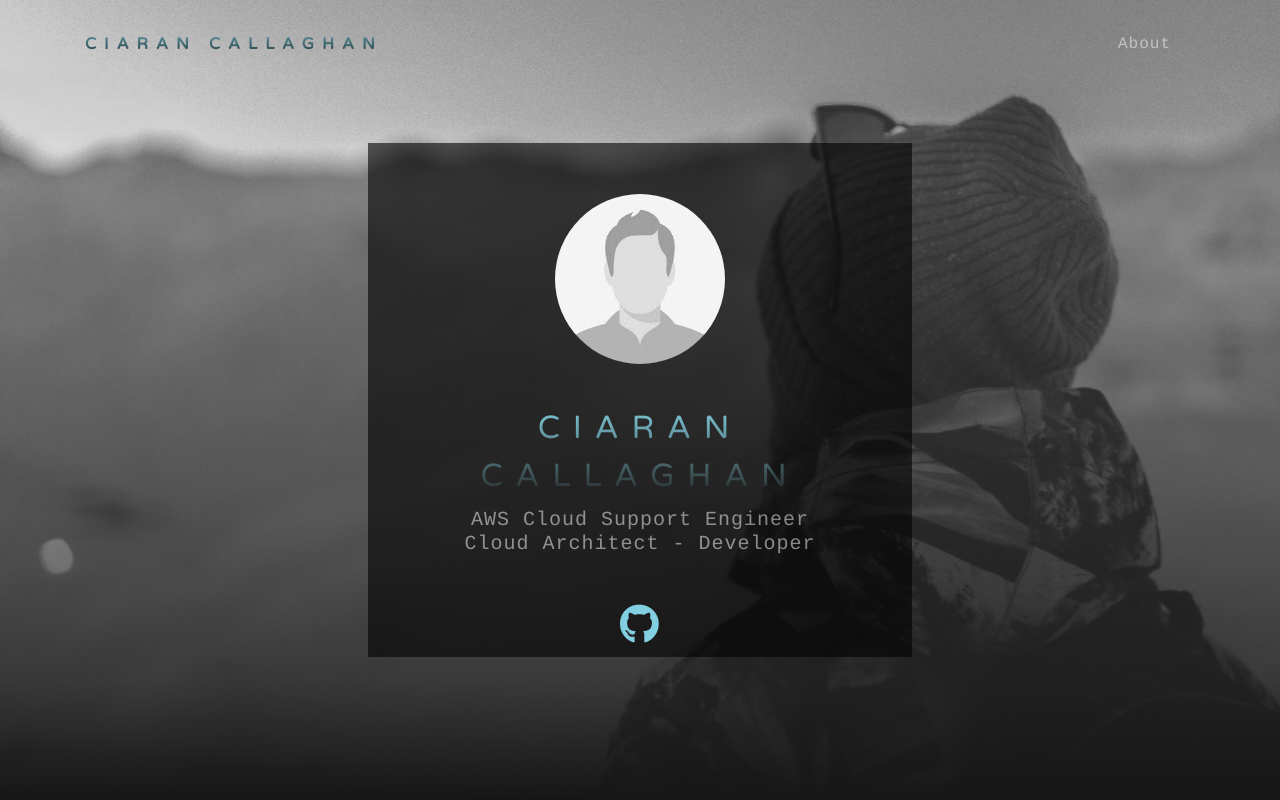
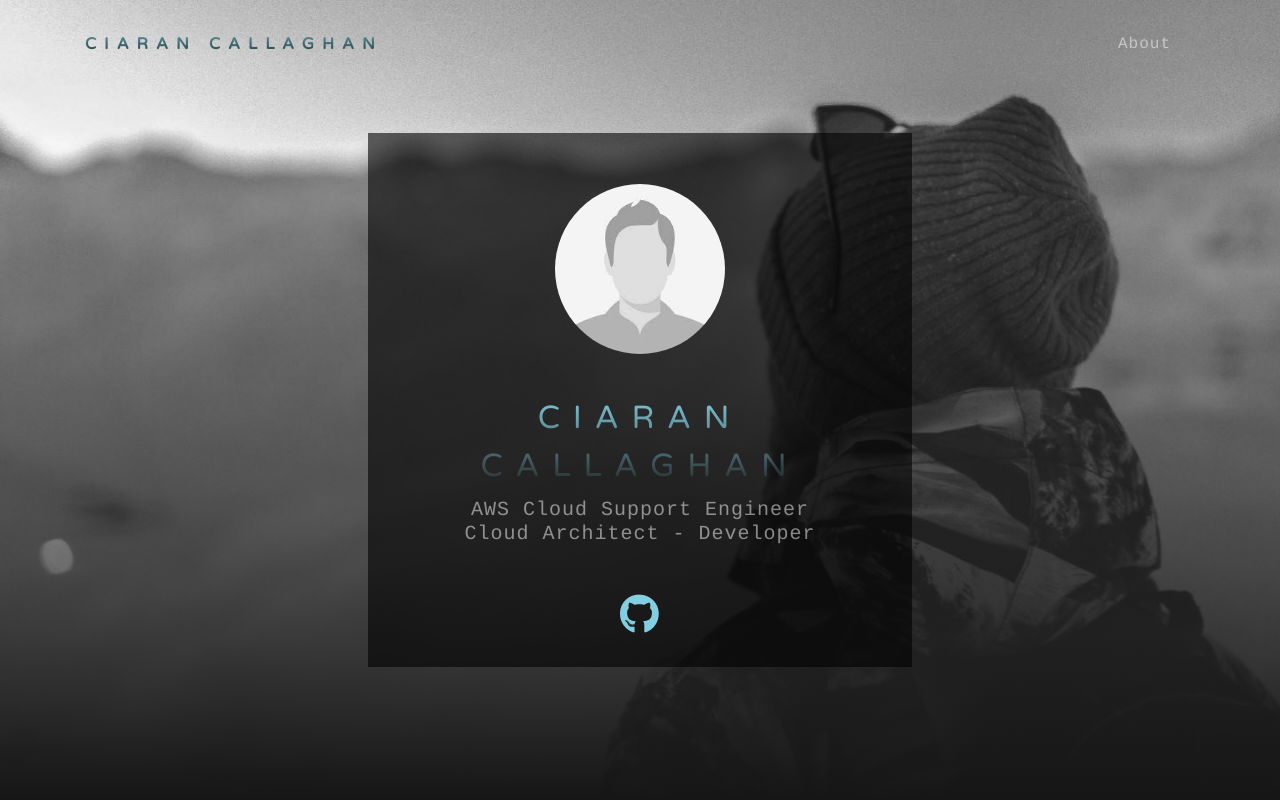
Before and after one commit to CiaranCallaghan94/ciarancallaghan94.github.io, a plain HTML site: page index.html in a window 1280 px wide. Shown: the top 800 px of the page. Drawn offline with Linux system fonts and the light colour scheme.

Commit message:
Small visual changes

```diff
--- a/css/grayscale.css
+++ b/css/grayscale.css
@@ -100,7 +100,7 @@
   /* -webkit-filter: grayscale(100%); */
   /* filter: grayscale(100%); */
   background: -webkit-gradient(linear, left top, left bottom, from(rgba(22, 22, 22, 0.1)), color-stop(75%, rgba(22, 22, 22, 0.5)), to(#161616)), url("../img/background.jpg");
-  background: linear-gradient(to bottom, rgba(150, 150, 150, .3) 25%, rgba(40, 40, 40, .8) 85%, #161616 100%), url("../img/background-bw.jpg");
+  background: linear-gradient(to bottom, rgba(255, 255, 255, .1) 25%, rgba(40, 40, 40, .8) 80%, #161616 100%), url("../img/background-bw.jpg");
   background-position: center;
   background-repeat: no-repeat;
   background-attachment: scroll;
@@ -176,7 +176,7 @@
 .about-section {
   padding-top: 10rem;
   background: -webkit-gradient(linear, left top, left bottom, from(#161616), color-stop(75%, rgba(22, 22, 22, 0.9)), to(rgba(22, 22, 22, 0.8)));
-  background: linear-gradient(to bottom,rgba(22, 22, 22, 1) 0%, rgba(22, 22, 22, 0.9) 75%, rgba(22, 22, 22, 0.8) 100%);
+  background: linear-gradient(to bottom,rgba(22, 22, 22, 1) 50%, rgba(22, 22, 22, 0.95) 95%, rgba(22, 22, 22, 0.9) 100%);
 }
 
 .about-section p {
--- a/css/style.css
+++ b/css/style.css
@@ -12,6 +12,7 @@ body{
 
 .head-section{
   padding: 2%;
+  padding-bottom: 30px;
   background-color: rgba(0, 0, 0, 0.6);
   filter: grayscale(0%);
 }
```
